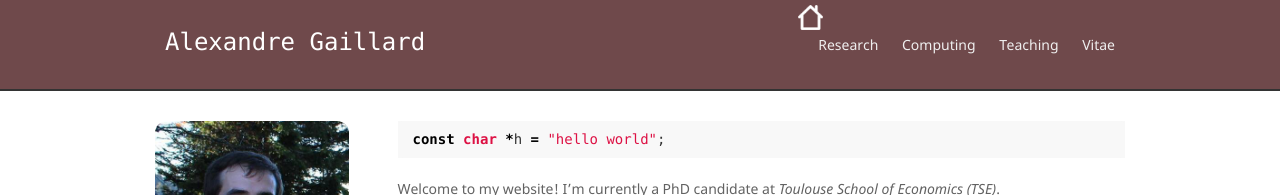
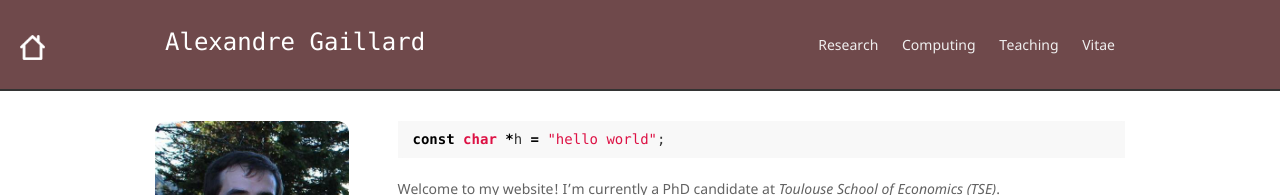
Before and after one commit to AGaillardTSE/AGaillardTSE.github.io, a Jekyll site: the page built from index.md, in a window 1280 px wide. Shown: the top 195 px of the page. Built offline with Jekyll 4.4.1, drawn with Linux system fonts in a browser that asks for light colours.

Commit message:
Update default.html

```diff
--- a/_layouts/default.html
+++ b/_layouts/default.html
@@ -19,7 +19,7 @@
       <div class="wrapper">
 <div class="title_alex" style="font-size: 24px;padding-bottom: 10px;font-size: 24px; font-family: Monaco, Bitstream Vera Sans Mono, Lucida Console, Terminal, Consolas, Liberation Mono, DejaVu Sans Mono, Courier New, monospace;">Alexandre Gaillard</div>
 <div class="nav_alex">
-  <a href="http://agaillard.eu"><img src="http://agaillard.eu/home-2-xxl.png" style="position: absolute;width:25px;top:5px;"/></a>
+  <a href="http://agaillard.eu"><img src="http://agaillard.eu/home-2-xxl.png" style="position: absolute;width:25px;top:35px;left:20px;"/></a>
   <a href="http://agaillard.eu/research/">Research</a>
   <a href="http://agaillard.eu/computing/">Computing</a>
   <a href="http://agaillard.eu/teaching/">Teaching</a>
```
